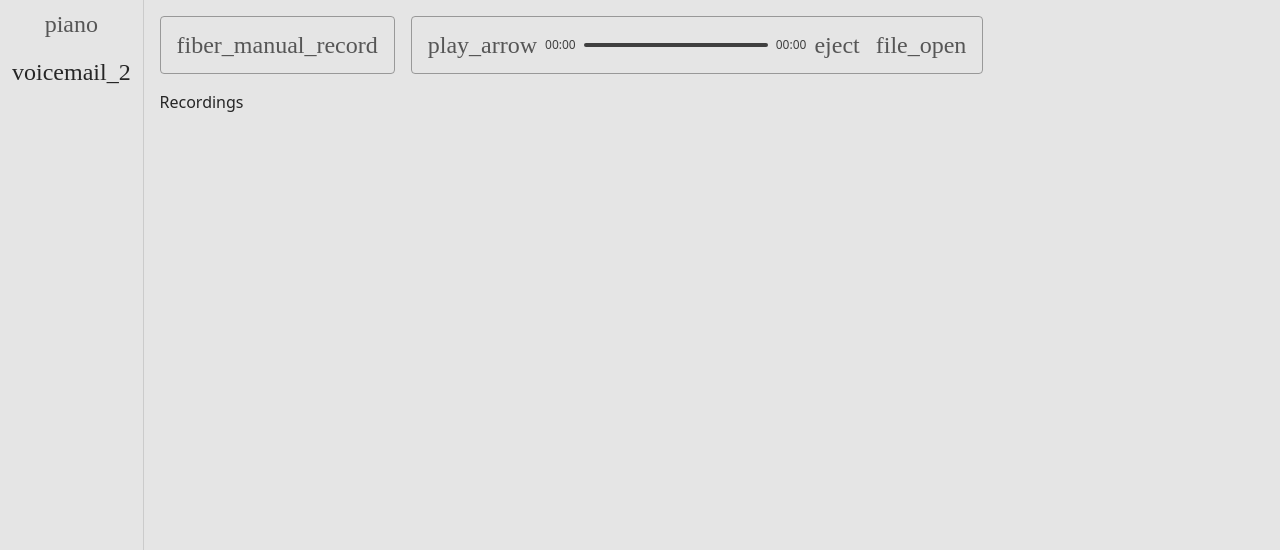
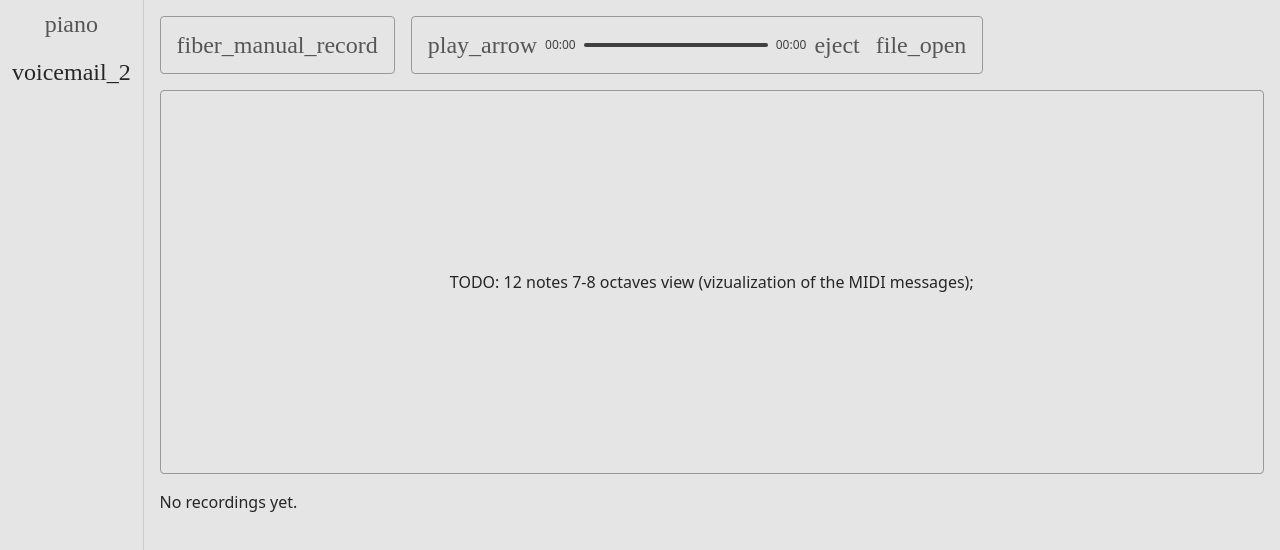
Before and after one commit to rucub100/midirc, a Vue app: page / in a window 1280 px wide. Both pictures are taken after a click on the button "voicemail_2". Shown: the top 550 px of the page. Built offline with nearby package versions, Linux system fonts and the light colour scheme; a web font is replaced by a local one.

Commit message:
feat(recorder): placeholder for visualization

```diff
--- /dev/null
+++ b/src/components/recorder/RecorderView.vue
@@ -0,0 +1,8 @@
+<script setup lang="ts"></script>
+
+<template>
+    <!-- Use canvas to draw recording events efficiently!? -->
+    <div class="flex items-center justify-center h-[384px] border border-[var(--color-outline)] rounded">
+        TODO: 12 notes 7-8 octaves view (vizualization of the MIDI messages);
+    </div>
+</template>
--- a/src/views/MidiRecorder.vue
+++ b/src/views/MidiRecorder.vue
@@ -4,6 +4,7 @@ import PlaybackControls from '../components/recorder/PlaybackControls.vue';
 import Recording from '../components/recorder/Recording.vue';
 import { usePlayback } from '../hooks/use-playback';
 import { useRecorder } from '../hooks/use-recorder';
+import RecorderView from '../components/recorder/RecorderView.vue';
 
 const { recorder, startRecording, stopRecording } = useRecorder();
 const { playback, playRecording, pausePlayback, resumePlayback, stopPlayback, updatePlayback } = usePlayback();
@@ -18,7 +19,9 @@ const { playback, playRecording, pausePlayback, resumePlayback, stopPlayback, up
                 @end="updatePlayback">
             </PlaybackControls>
         </div>
-        <div class="flex flex-col">
+        <RecorderView></RecorderView>
+        <span v-if="recorder.recordings.length === 0">No recordings yet.</span>
+        <div v-else class="flex flex-col">
             <h1 class="mb-2">Recordings</h1>
             <div class="flex flex-col gap-2">
                 <template v-for="recording in recorder.recordings" :key="index">
```
